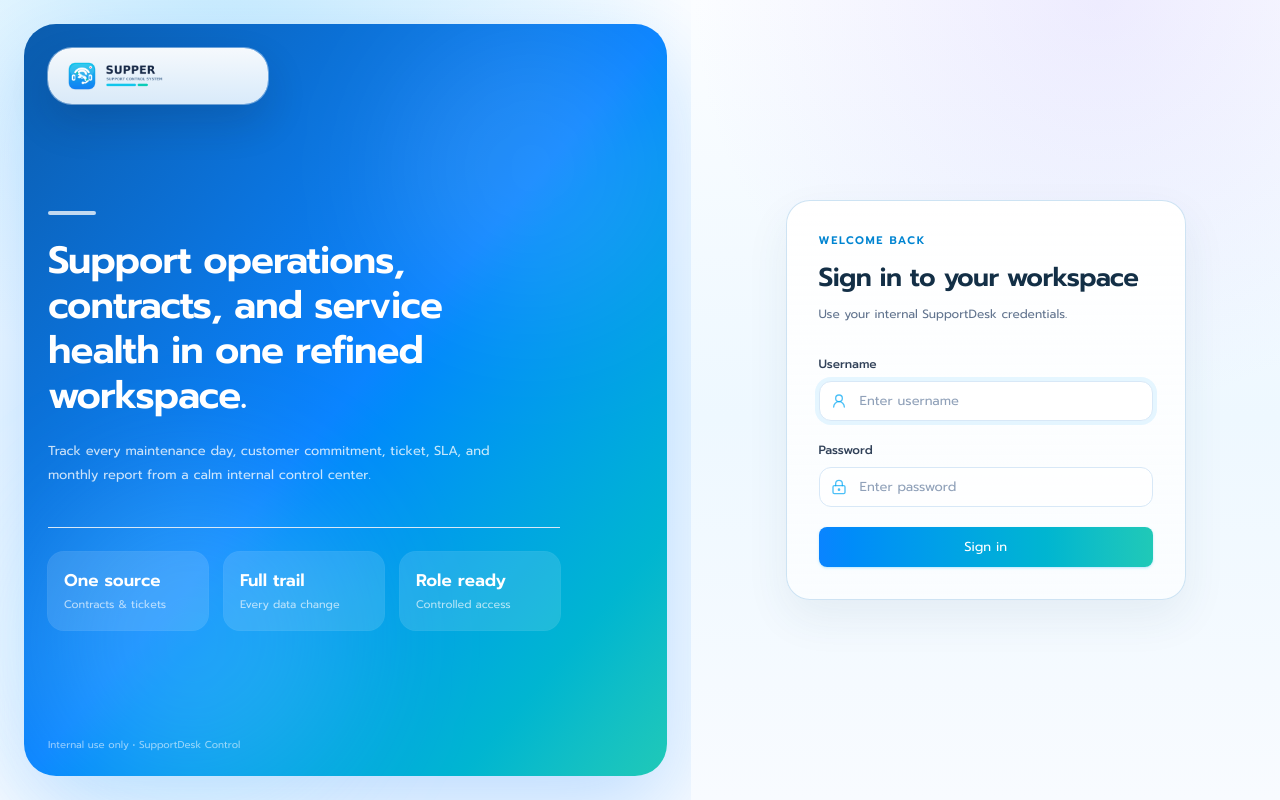
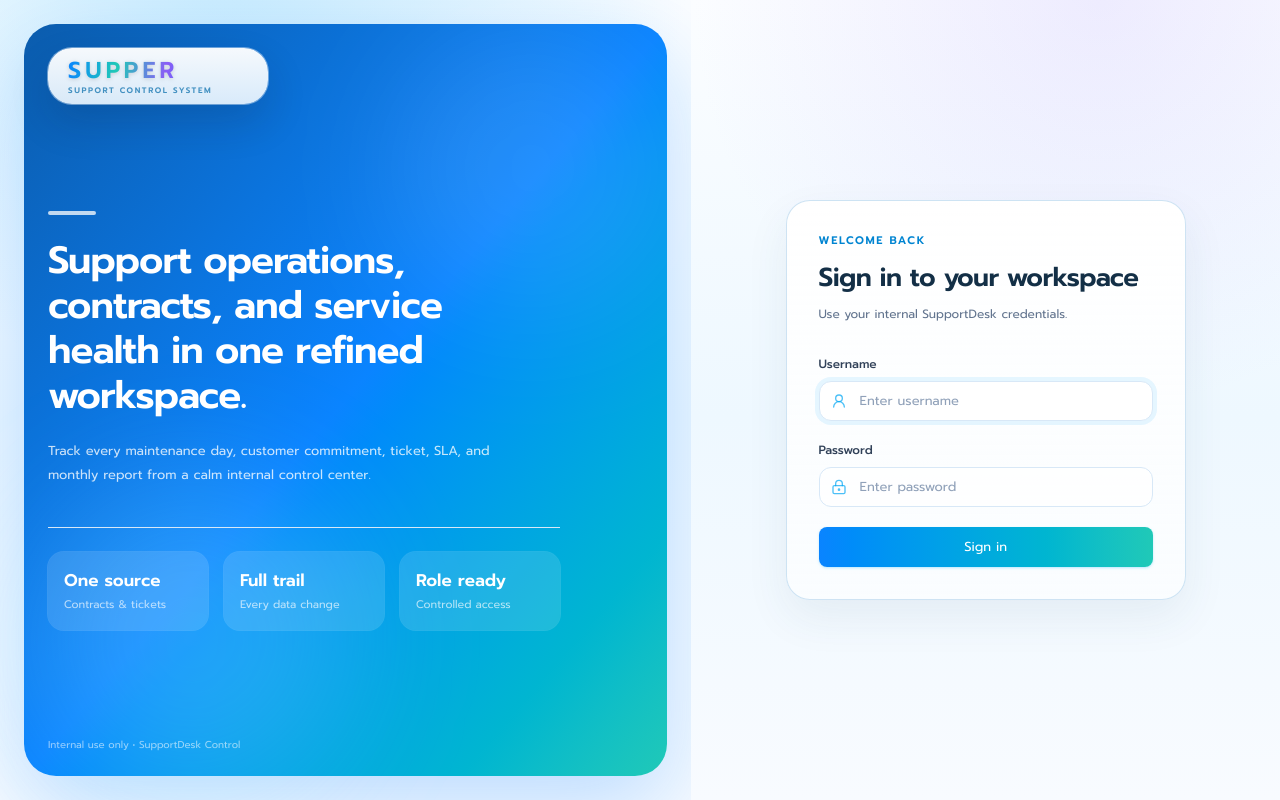
Before and after one commit to apptima-developer/supper, a Next.js app: page /login in a window 1280 px wide. Built offline with nearby package versions, Linux system fonts and the light colour scheme.

Commit message:
Replace login logo image with gradient wordmark

```diff
--- a/src/app/login/page.tsx
+++ b/src/app/login/page.tsx
@@ -1,6 +1,20 @@
-import Image from "next/image";
 import { LockKeyhole, UserRound } from "lucide-react";
 import { Button } from "@/components/ui/button";
+
+function SupperWordmark({ compact = false }: { compact?: boolean }) {
+  return (
+    <div className="text-left leading-none">
+      <p
+        className={`bg-[linear-gradient(100deg,#0a84ff_0%,#20c9b7_34%,#8b5cf6_68%,#0a84ff_100%)] bg-clip-text font-black text-transparent drop-shadow-sm ${compact ? "text-[20px] tracking-[.16em]" : "text-[23px] tracking-[.18em]"}`}
+      >
+        SUPPER
+      </p>
+      <p className={`mt-1 font-semibold uppercase tracking-[.20em] text-sky-700/70 ${compact ? "text-[7px]" : "text-[8px]"}`}>
+        Support Control System
+      </p>
+    </div>
+  );
+}
 
 export default async function LoginPage({ searchParams }: { searchParams: Promise<{ error?: string }> }) {
   const { error } = await searchParams;
@@ -15,15 +29,8 @@
         <div className="absolute right-4 top-6 h-72 w-72 rounded-full bg-white/10 blur-3xl" />
         <div className="absolute bottom-0 left-8 h-80 w-80 rounded-full bg-cyan-200/20 blur-3xl" />
 
-        <div className="brand-logo-card relative flex h-14 w-[220px] items-center rounded-3xl px-3 shadow-[0_18px_40px_rgba(15,23,42,.16)] ring-1 ring-white/40">
-          <Image
-            src="/brand/supper-logo-wordmark-transparent.png"
-            alt="SUPPER Support Control System"
-            width={220}
-            height={63}
-            priority
-            className="h-11 w-auto object-contain"
-          />
+        <div className="brand-logo-card relative flex h-14 w-[220px] items-center rounded-3xl px-5 shadow-[0_18px_40px_rgba(15,23,42,.16)] ring-1 ring-white/40">
+          <SupperWordmark />
         </div>
 
         <div className="relative my-auto max-w-lg">
@@ -49,15 +56,8 @@
       <section className="flex items-center justify-center p-6">
         <div className="lux-surface w-full max-w-[400px] rounded-3xl border bg-white/80 p-8 shadow-[0_28px_70px_rgba(35,77,112,.12)]">
           <div className="mb-8 lg:hidden">
-            <div className="brand-logo-card flex h-12 w-[190px] items-center rounded-2xl px-3 shadow-sm ring-1 ring-sky-100/80">
-              <Image
-                src="/brand/supper-logo-wordmark-transparent.png"
-                alt="SUPPER Support Control System"
-                width={190}
-                height={54}
-                priority
-                className="h-9 w-auto object-contain"
-              />
+            <div className="brand-logo-card flex h-12 w-[190px] items-center rounded-2xl px-4 shadow-sm ring-1 ring-sky-100/80">
+              <SupperWordmark compact />
             </div>
           </div>
           <p className="text-[11px] font-semibold uppercase tracking-[.15em] text-sky-600">Welcome back</p>
```
